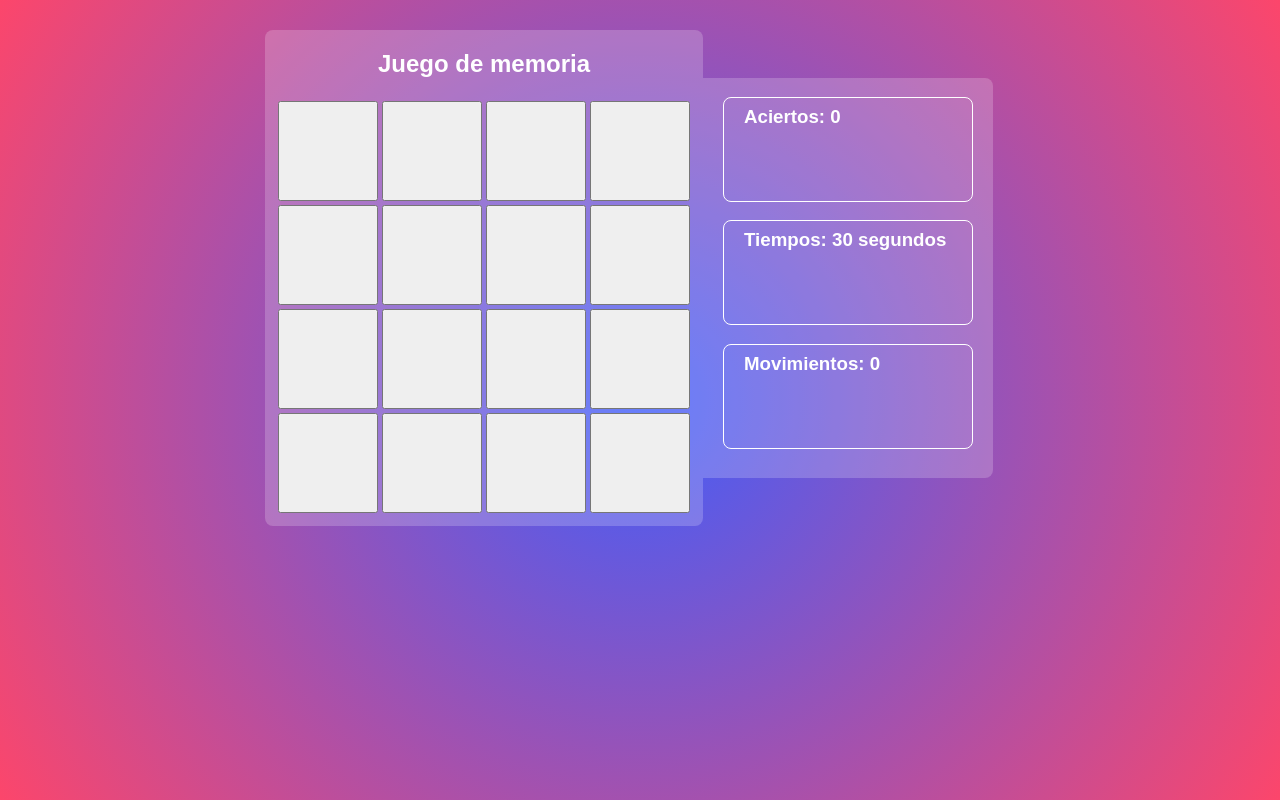
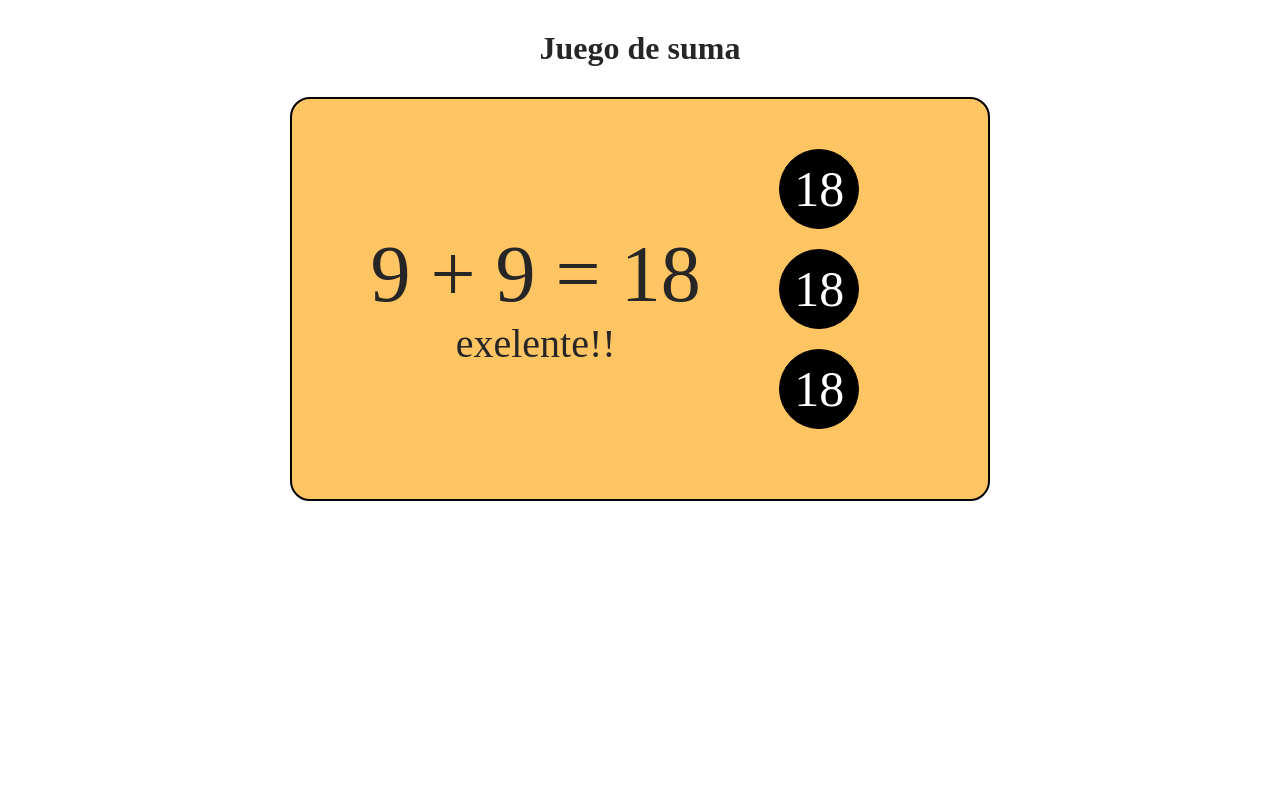
Before and after one commit to Orlando43claro/recetas-de-cosina, a plain HTML site: page index.html in a window 1280 px wide. Drawn offline with Linux system fonts and the light colour scheme.

Commit message:
Update index.html

```diff
--- a/index.html
+++ b/index.html
@@ -2,95 +2,25 @@
 <html>
 <head>
 <title></title>
-<style >
-	body{
-		background: rgb(63,94,251);
-background: radial-gradient(circle, rgba(63,94,251,1) 0%, rgba(252,70,107,1) 100%);
-font-family: sans-serif;
-color: white;
-		}
-		main{
-			width: 750px;
-			margin: 30px auto 50px;
-			display: flex;
-			align-items: center;
-			}
-		   .section1{
-		   	background-color: rgba(255,255,255,0.2);
-		   	padding: 0 10px 10px 10px;
-		   	border-radius: 8px;
-		   	}
-		   	h1{
-		   		text-align: center;
-		   		}
-		   	button{
-		   		height: 100px;
-		   		width: 100px;
-		   		font-size: 40px;
-		   		color: black;
-		   		font-weight: bold;
-		   			}
-		   	button:hover{
-                cursor: pointer;
-		   	}
-		   	.section2{
-		   		background-color: rgba(255, 255, 255, 0.2);
-		   		border-top-right-radius: 8px;
-		   		border-bottom-right-radius: 8px;
-		   		width: 250px;
-		   		height: 400px;
-		   		padding: 0 20px;
-		   		}
-		   		.estadisticas{
-		   			border: 1px solid white;
-		   			height: 105px;
-		   			border-radius: 8px;
-		   			padding: 8px 20px;
-		   			box-sizing: border-box;
+<link rel="stylesheet" type="text/css" href="style.css">
 
-		   			}
-</style>
 </head>
-	<main>
-
-
-	<section class="section1">
-	<h1>Juego de memoria</h1>
-	<table>
-		<tr>
-			<td><button id="0" onclick="destapar(0)"></button></td>
-			<td><button id="1" onclick="destapar(1)"></button></td>
-			<td><button id="2" onclick="destapar(2)"></button></td>
-			<td><button id="3" onclick="destapar(3)"></button></td>
-		</tr>
-		<tr>
-			<td><button id="4" onclick="destapar(4)"></button></td>
-			<td><button id="5" onclick="destapar(5)"></button></td>
-			<td><button id="6" onclick="destapar(6)"></button></td>
-			<td><button id="7" onclick="destapar(7)"></button></td>
-		</tr>
-		<tr>
-			<td><button id="8" onclick="destapar(8)"></button></td>
-			<td><button id="9" onclick="destapar(9)"></button></td>
-			<td><button id="10" onclick="destapar(10)"></button></td>
-			<td><button id="11" onclick="destapar(11)"></button></td>
-		</tr>
-		<tr>
-			<td><button id="12" onclick="destapar(12)"></button></td>
-			<td><button id="13" onclick="destapar(13)"></button></td>
-			<td><button id="14" onclick="destapar(14)"></button></td>
-			<td><button id="15" onclick="destapar(15)"></button></td>
-		</tr>
-	</table>
-	</section>
-	<section class="section2">
-		<h3 id="aciertos" class="estadisticas">Aciertos: 0</h3>
-		<h3 id="restante" class="estadisticas">Tiempos: 30 segundos</h3>
-		<h3 id="movimientos" class="estadisticas">Movimientos: 0</h3>
-
-	</section>
-</main>
 
 <body>
+	<h1>Juego de suma</h1>
+	<div class="container">
+		<div class="izquierdo">
+			<div class="container-operacion">
+			<span id="suma">9 + 9 =</span>
+			<span class="resultado" id="resultado">18</span>
+			</div>
+			<span id="msja" class="msj">exelente!!</span>
+		</div>
+		<div class="derecha">
+			<span id="op1" class="opcion">18</span>
+			<span id="op2" class="opcion">18</span>
+			<span id="op3" class="opcion">18</span>
+		</div>
+	</div>
 </body>
 </html>
```
